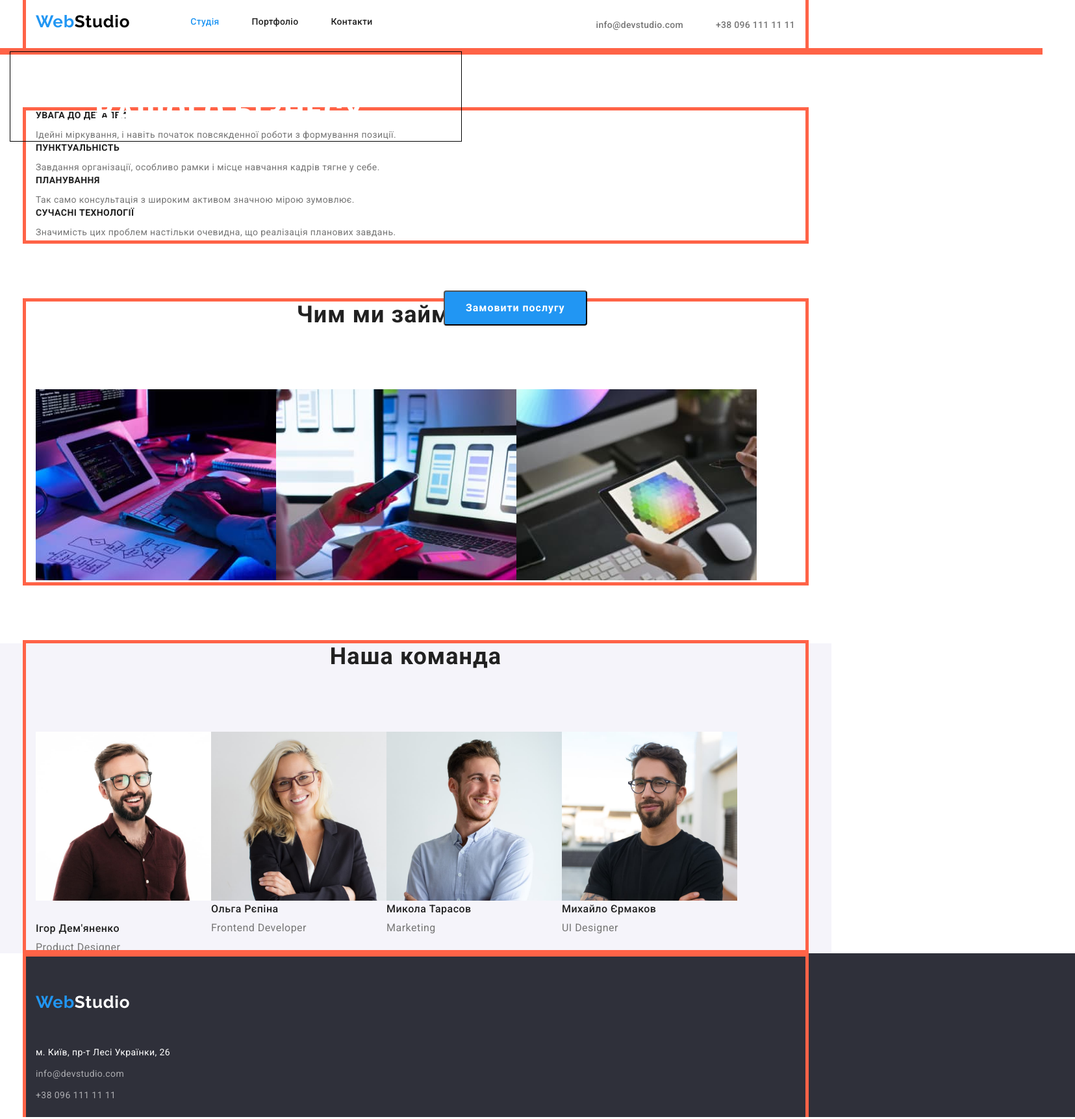
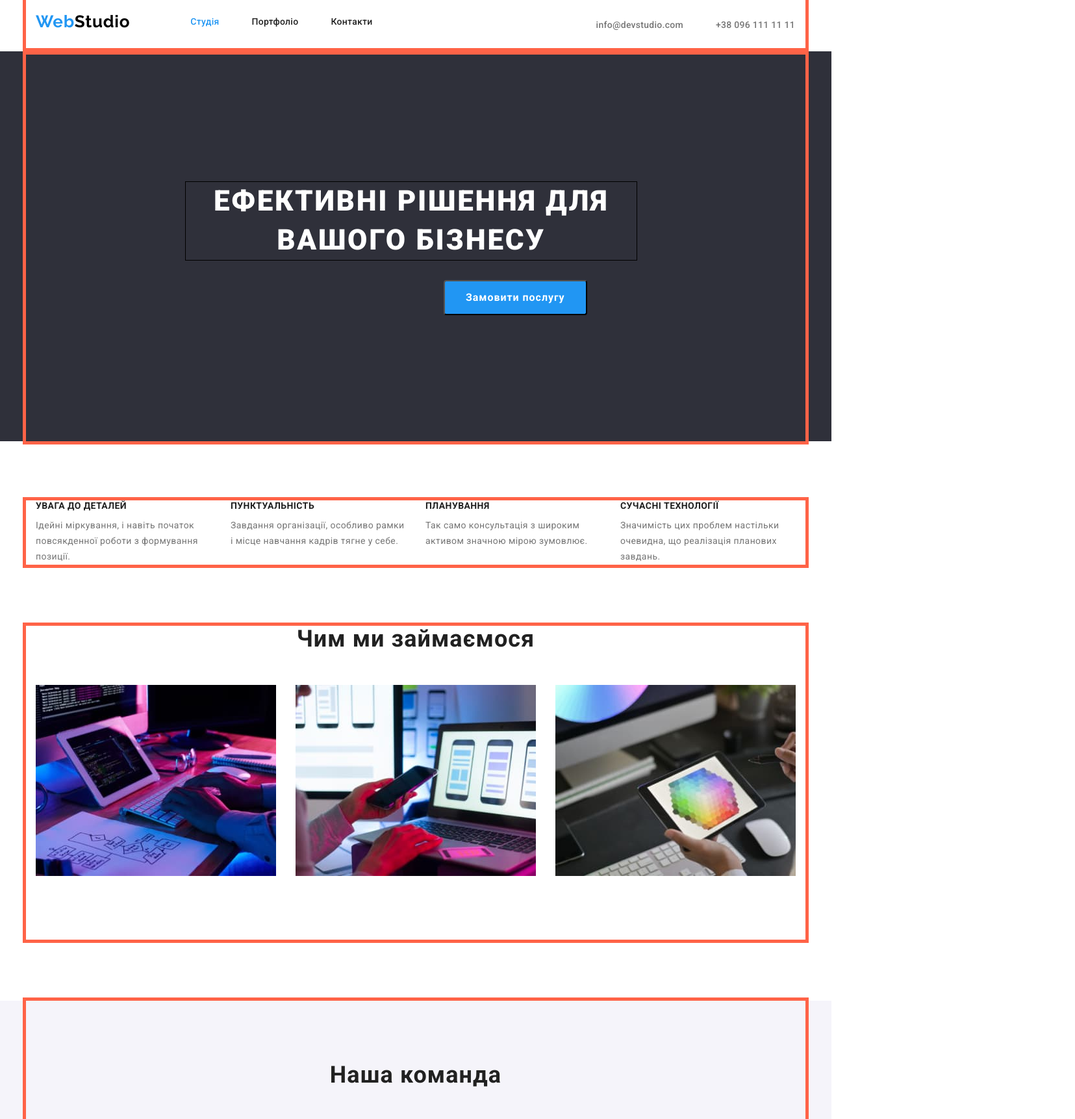
Before and after one commit to YanaB-b/goit-markup-hw-03, a plain HTML site: page index.html in a window 1280 px wide. Shown: the part 2-1724 px from the top of the page at 65% size, 1655 px wide, since content can reach past the window. Drawn offline with nearby package versions, Linux system fonts and the light colour scheme.

Commit message:
Поправки

```diff
--- a/css/styless.css
+++ b/css/styless.css
@@ -174,24 +174,25 @@ color: var(--ouwer-text-color);
 }
 
 .subject{
-    background: var(--background-footer-color);
-    width: 1600px;
+
+    background-color: var(--background-footer-color);
+
+}
+.subject-content{
+    padding: 200px 270px 266px 230px;
+height: 600px;
+}
 
 
+.subject-text{
 
-}
-.subject-text{
+     position: absolute;
+    max-width: 696px;
     margin-top: 0px;
     margin-bottom: 16px;
     display: inline-block;
-    position: absolute;
     text-align: center;
     border: 1px solid #000000;
-    padding: 3px 24px 14px 5px;
-    max-width: 696px;
-
-
-
 
     font-weight: 900;
     font-size: 44px;
@@ -207,21 +208,18 @@ text-transform: uppercase;
 }
 
 .subject-btn{
-    display: inline-block;
+
+    display: flex;
     border-radius: 4px;
     position: absolute;
     padding: 10px 32px;
-    min-width: 216px ;
+    min-width: 216px;
     min-height: 50px;
-    text-align: center;
-    margin-top: 16px;
-    margin-bottom: 200px;
     left: 683px;
     top: 433px;
-
-
-
-
+    text-align: center;
+    margin-top: 0px;
+    align-items: center;
 
 font-family: 'Roboto';
 font-weight: 700;
@@ -235,10 +233,18 @@ cursor: pointer;
 
 }
 .conteiner-teem{
-    display: flex;
+    padding-top: 91px;
+    padding-bottom: 94px;
 
 }
-
+.advantage-nav{
+    display: inline-flex;
+    gap: 30px;
+}
+.advantage{
+    max-width: 270px;
+    max-height: 98px;
+}
 .teem-top{
     margin-bottom: 10px;
     margin-top: 0px;
@@ -256,18 +262,12 @@ color: var(--main-text-color);
 margin-top: 0;
 margin-bottom: 0;
 
-
 font-size: 14px;
 line-height: 1.71;
 letter-spacing: 0.03em;
 color: var(--ouwer-text-color);
 }
-.conteiner-teem{
-    padding-top: 91px;
-    padding-bottom: 94px;
 
-
-}
 
 .teem{
     background: #F5F4FA;
@@ -279,17 +279,16 @@ color: var(--ouwer-text-color);
 }
 .img-conteiner{
     display: flex;
+    gap: 30px;
+    padding-bottom: 94px;
 }
-.teem-desk-conteiner{
-    padding-top: 94px;
-}
+
 .teem-desk{
     text-align: center;
     margin-top: 0;
     margin-bottom: 0;
     padding-top: 0;
-    padding-bottom: 94px;
-
+    padding-bottom: 50px;
 
 font-weight: 700;
 font-size: 36px;
@@ -298,24 +297,35 @@ letter-spacing: 0.03em;
 color: var(--main-text-color);
 
 }
+
+.teem-desk-conteiner{
+    padding-top: 94px;
+    padding-bottom: 50px;
+}
 .list-teem{
-    /* display: flex;
-    position: absolute;
+
+display: inline-block;
 width: 270px;
 height: 368px;
-    border-radius: 0px 0px 4px 4px; */
+left: 215px;
+top: 1632px;
+border-radius: 0px 0px 4px 4px;
+box-shadow: 0px 1px 3px rgba(0, 0, 0, 0.12), 0px 1px 1px rgba(0, 0, 0, 0.14), 0px 2px 1px rgba(0, 0, 0, 0.2);
+
 }
 .img-teem{
-    margin-bottom: 30px;
     margin-top: 0px;
+    padding-bottom: 30px;
+
 
 }
 
 .teem-subtitle{
     margin-top: 0;
-    margin-bottom: 10px; ;
+    margin-bottom: 0;
+    padding-bottom: 10px;
 
-
+    text-align: center;
     font-weight: 500;
     font-size: 16px;
     line-height: 1.19;
@@ -325,15 +335,18 @@ color: var(--main-text-color);
 }
 
 .teem-subtitle-text{
-    display: inline-block;
+
     margin-top: 0;
     margin-bottom: 0;
+    padding-bottom: 30px;
 
+    text-align: center;
     font-size: 16px;
     line-height: 1.19;
     letter-spacing: 0.03em;
     color: var(--ouwer-text-color);
 }
+                                                /* FOOTER */
 .footer{
     background-color:  var(--background-footer-color);
     width: 1600px;
--- a/index.html
+++ b/index.html
@@ -10,83 +10,100 @@
       href="https://fonts.googleapis.com/css2?family=Raleway:wght@700&family=Roboto:wght@400;500;700;900&display=swap"
       rel="stylesheet"
     />
-    <link rel="stylesheet" href="https://cdnjs.cloudflare.com/ajax/libs/modern-normalize/1.1.0/modern-normalize.min.css">
+    <link
+      rel="stylesheet"
+      href="https://cdnjs.cloudflare.com/ajax/libs/modern-normalize/1.1.0/modern-normalize.min.css"
+    />
     <title>Document</title>
     <link rel="stylesheet" href="./css/styless.css" />
   </head>
   <body>
     <header class="conteiner header">
-      <div class="conteiner-nav ">
-        <nav class=" conteiner-nav conteiner-header ">
+      <div class="conteiner-nav">
+        <nav class="conteiner-nav conteiner-header">
           <a class="header-logo link" href="./index.html">
             Web<span class="header-logo-color link">Studio</span>
           </a>
-          <ul class=" conteiner-nav header-list list">
-            <li class="header-item"><a class="header-link link current" href="./index.html">Студія</a></li>
+          <ul class="conteiner-nav header-list list">
+            <li class="header-item">
+              <a class="header-link link current" href="./index.html">Студія</a>
+            </li>
             <li class="header-item">
               <a class="header-link link" href="./portfolio.html">Портфоліо</a>
             </li>
-            <li class="header-item header-contakt"><a class="header-link link" href="">Контакти</a></li>
+            <li class="header-item header-contakt">
+              <a class="header-link link" href="">Контакти</a>
+            </li>
           </ul>
         </nav>
-        <ul class=" conteiner-nav list">
-          <li class=" header-list">
-            <a class="header-mail link" href="mailto:info@devstudio.com">info@devstudio.com</a>
+        <ul class="conteiner-nav list">
+          <li class="header-list">
+            <a class="header-mail link" href="mailto:info@devstudio.com"
+              >info@devstudio.com</a
+            >
           </li>
           <li class="header-list">
-            <a class="header-tel link" href="tel:+380961111111">+38 096 111 11 11</a>
+            <a class="header-tel link" href="tel:+380961111111"
+              >+38 096 111 11 11</a
+            >
           </li>
         </ul>
       </div>
-
     </header>
     <main>
-      <section >
-      <div class="conteiner subject">
+      <section class="subject">
+        <div class="conteiner">
+          <div class="subject-content">
             <h1 class="subject-text">Ефективні рішення для вашого бізнесу</h1>
-          <button class="btn subject-btn" type="button">Замовити послугу</button>
+            <button class="btn subject-btn" type="button">
+              Замовити послугу
+            </button>
+          </div>
         </div>
       </section>
 
       <section class="conteiner-teem">
         <div class="conteiner">
           <h2 class="visually-hidden">Переваги</h2>
-          <ul class="list">
+          <ul class="advantage-nav list">
             <li class="advantage">
               <h3 class="teem-top">увага до деталей</h3>
               <p class="teem-text">
-                Ідейні міркування, і навіть початок повсякденної роботи з формування позиції.
+                Ідейні міркування, і навіть початок повсякденної роботи з
+                формування позиції.
               </p>
             </li>
             <li class="advantage">
               <h3 class="teem-top">пунктуальність</h3>
               <p class="teem-text">
-                Завдання організації, особливо рамки і місце навчання кадрів тягне у себе.
+                Завдання організації, особливо рамки і місце навчання кадрів
+                тягне у себе.
               </p>
             </li>
             <li class="advantage">
               <h3 class="teem-top">планування</h3>
-              <p class="teem-text">Так само консультація з широким активом значною мірою зумовлює.</p>
+              <p class="teem-text">
+                Так само консультація з широким активом значною мірою зумовлює.
+              </p>
             </li>
             <li class="advantage">
               <h3 class="teem-top">cучасні технології</h3>
               <p class="teem-text">
-                Значимість цих проблем настільки очевидна, що реалізація планових завдань.
+                Значимість цих проблем настільки очевидна, що реалізація
+                планових завдань.
               </p>
             </li>
           </ul>
         </div>
       </section>
 
-
       <section class="conteiner-teem-desk">
         <div class="conteiner">
-
           <h2 class="teem-desk">Чим ми займаємося</h2>
           <ul class="img-conteiner list">
-          <li><img src="images/img.jpg" alt="photo" width="370" height="294" /></li>
-          <li><img src="images/img1.jpg" alt="photo" width="370" /></li>
-          <li><img src="images/img2.jpg" alt="photo" width="370" /></li>
+            <li><img src="images/img.jpg" alt="photo" width="370"height="294" /></li>
+            <li><img src="images/img1.jpg" alt="photo" width="370"height="294" /></li>
+            <li><img src="images/img2.jpg" alt="photo" width="370"height="294" /></li>
           </ul>
         </div>
       </section>
@@ -94,37 +111,37 @@
       <section class="teem">
         <div class="conteiner">
           <h2 class="teem-desk teem-desk-conteiner">Наша команда</h2>
-          <ul class=" img-conteiner list">
+          <ul class="img-conteiner list">
             <li class="list-teem">
-              <img class="img-teem" src="images/user.jpg" alt="user" width="270" />
-              <div><h3 class="teem-subtitle">Ігор Дем'яненко</h3>
-                <p class="teem-subtitle-text">Product Designer</p></div>
+              <div class=""> <img class="img-teem" src="images/user.jpg" src="images/user.jpg"alt="user"width="270"/>
+              <h3 class="teem-subtitle">Ігор Дем'яненко</h3>
+              <p class="teem-subtitle-text">Product Designer</p>
+            </div>
+
             </li>
             <li class="list-teem">
-              <img src="images/user1.jpg" alt="user" width="270" />
+              <img class="img-teem" src="images/user1.jpg" alt="user" width="270" />
               <h3 class="teem-subtitle">Ольга Рєпіна</h3>
               <p class="teem-subtitle-text">Frontend Developer</p>
             </li>
             <li class="list-teem">
-              <img src="images/user2.jpg" alt="user" width="270" />
+              <img class="img-teem" src="images/user2.jpg" alt="user" width="270" />
               <h3 class="teem-subtitle">Микола Тарасов</h3>
               <p class="teem-subtitle-text">Marketing</p>
             </li>
             <li class="list-teem">
-              <img src="images/user3.jpg" alt="user" width="270" />
+              <img class="img-teem" src="images/user3.jpg" alt="user" width="270" />
               <h3 class="teem-subtitle">Михайло Єрмаков</h3>
               <p class="teem-subtitle-text">UI Designer</p>
             </li>
           </ul>
         </div>
       </section>
+    </main>
+    <footer class="footer">
+    <div class="conteiner footer-conteiner">
 
-    </main>
-
-
-      <div class="conteiner footer-conteiner">
-        <footer class="footer">
-        <a class=" conteiner-logo header-logo link" href="./index.html">
+        <a class="conteiner-logo header-logo link" href="./index.html">
           Web<span class="footer-logo-color">Studio</span></a
         >
         <address>
@@ -139,16 +156,19 @@
               >
             </li>
             <li class="footer-list">
-              <a class="footer-link-mail link" href="mailto:info@devstudio.com">info@devstudio.com</a>
+              <a class="footer-link-mail link" href="mailto:info@devstudio.com"
+                >info@devstudio.com</a
+              >
             </li>
             <li class="footer-list">
-              <a class="footer-link-tel link" href="tel:+380961111111">+38 096 111 11 11</a>
+              <a class="footer-link-tel link" href="tel:+380961111111"
+                >+38 096 111 11 11</a
+              >
             </li>
           </ul>
         </address>
+      </div>
       </footer>
-      </div>
-
 
   </body>
 </html>
```
Lines whose indentation alone changed are shown as unchanged.
